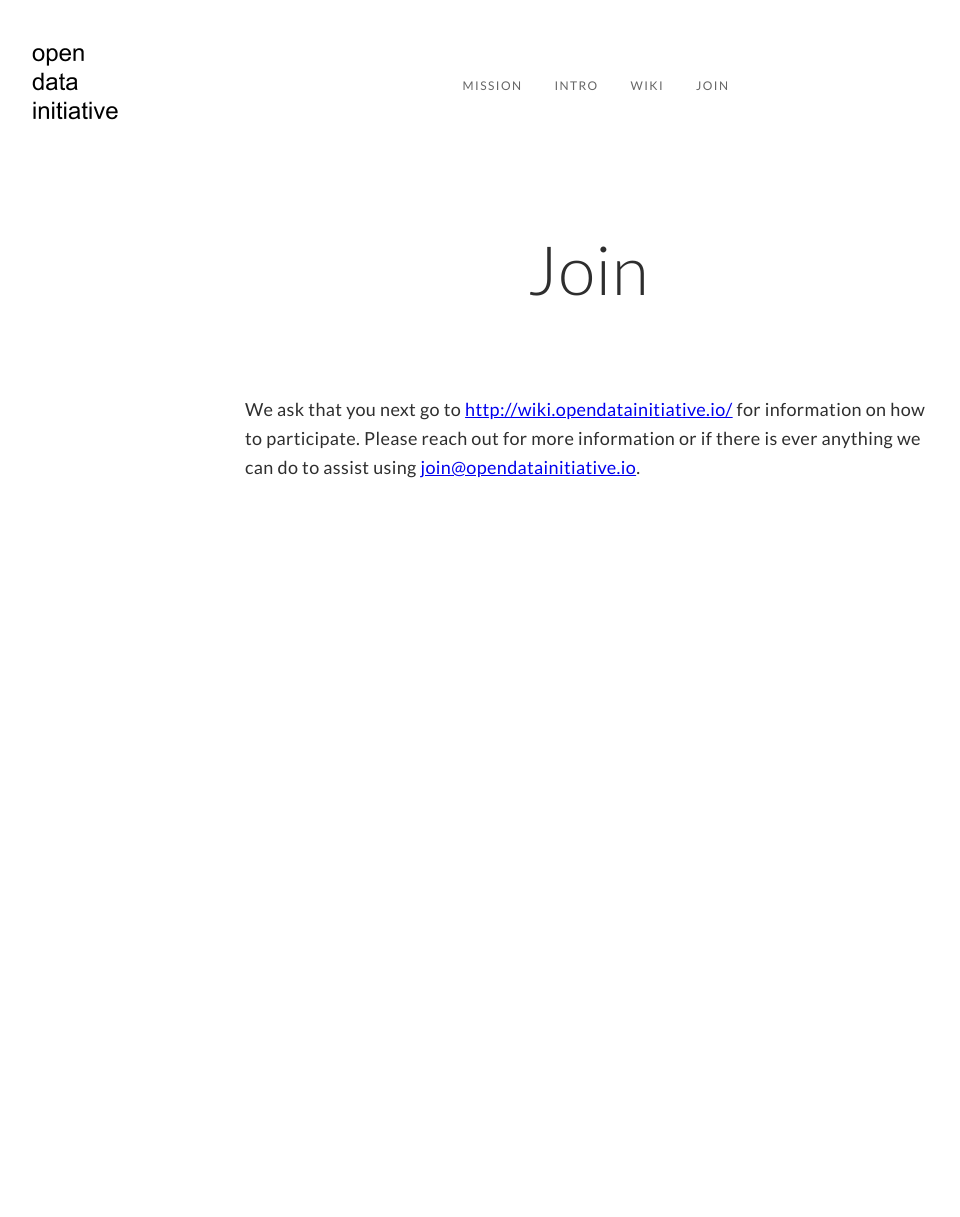
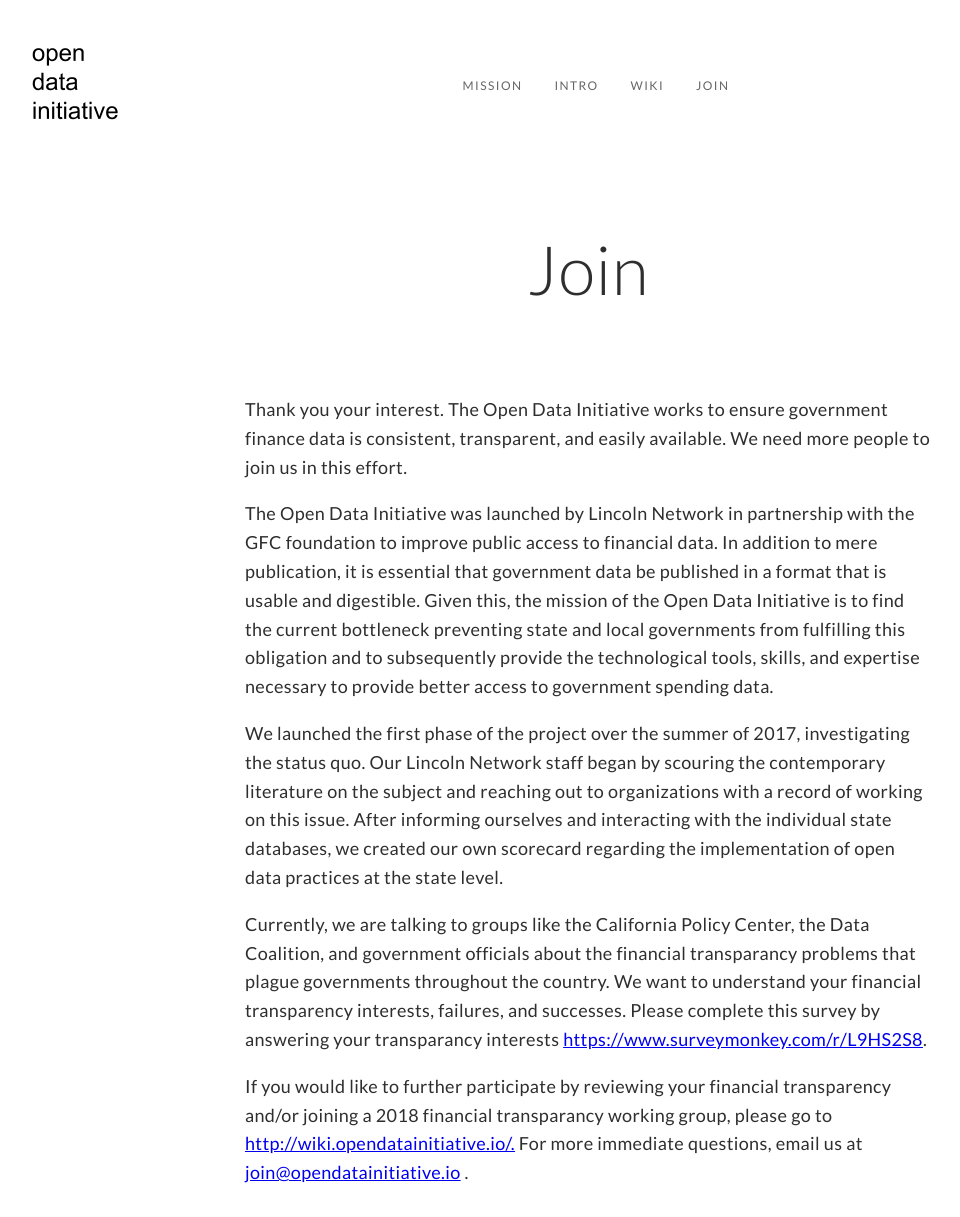
Before and after one commit to opendatainitiative/opendatainitiative.github.io, a Jekyll site: the page built from join.md, in a window 1280 px wide. Shown: the whole page, without its empty margins (52-1012 px from the left). Built offline with Jekyll 4.4.1, drawn with Linux system fonts in a browser that asks for light colours; before the commit the page ends 900 px from its top, so only the background shows below that.

Commit message:
Better join us page

```diff
--- a/join.md
+++ b/join.md
@@ -6,5 +6,13 @@ title: Join
 
 # Join
 
-We ask that you next go to <http://wiki.opendatainitiative.io/> for information on how to participate.
-Please reach out for more information or if there is ever anything we can do to assist using <join@opendatainitiative.io>.
+Thank you your interest. The Open Data Initiative works to ensure government finance data is consistent, transparent, and easily available. We need more people to join us in this effort.
+
+The Open Data Initiative was launched by Lincoln Network in partnership with the GFC foundation to improve public access to financial data. In addition to mere publication, it is essential that government data be published in a format that is usable and digestible. Given this, the mission of the Open Data Initiative is to find the current bottleneck preventing state and local governments from fulfilling this obligation and to subsequently provide the technological tools, skills, and expertise necessary to provide better access to government spending data.
+
+We launched the first phase of the project over the summer of 2017, investigating the status quo. Our Lincoln Network staff began by scouring the contemporary literature on the subject and reaching out to organizations with a record of working on this issue. After informing ourselves and interacting with the individual state databases, we created our own scorecard regarding the implementation of open data practices at the state level.
+
+Currently, we are talking to groups like the California Policy Center, the Data Coalition, and government officials about the financial transparancy problems that plague governments throughout the country. We want to understand your financial transparency interests, failures, and successes. Please complete this survey by answering your transparancy interests <https://www.surveymonkey.com/r/L9HS2S8>.
+
+If you would like to further participate by reviewing your financial transparency and/or joining a 2018 financial transparancy working group, please go to <http://wiki.opendatainitiative.io/.> For more immediate questions, email us at <join@opendatainitiative.io>
+.
```
